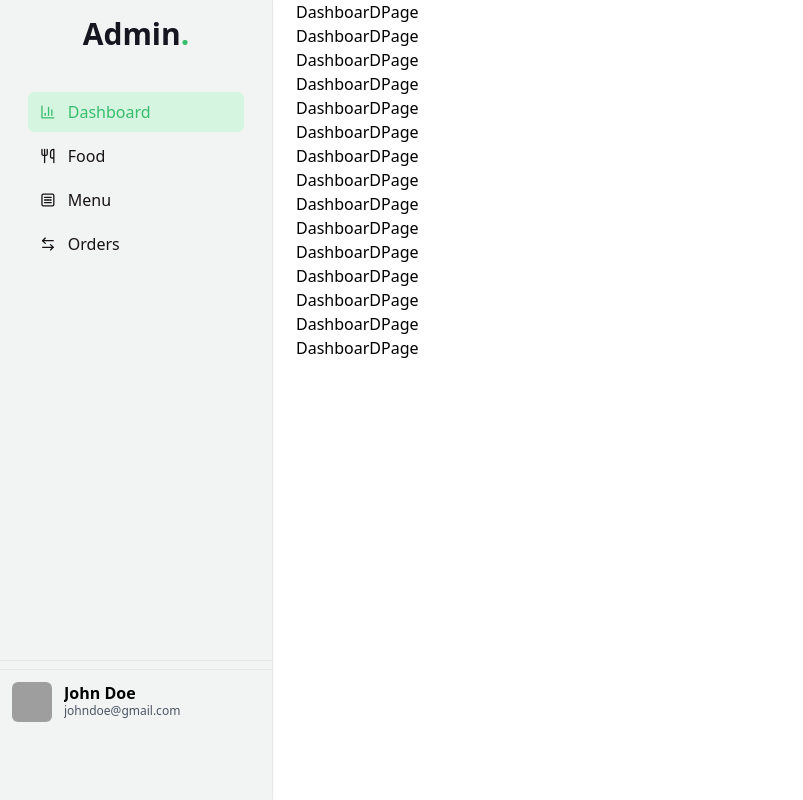
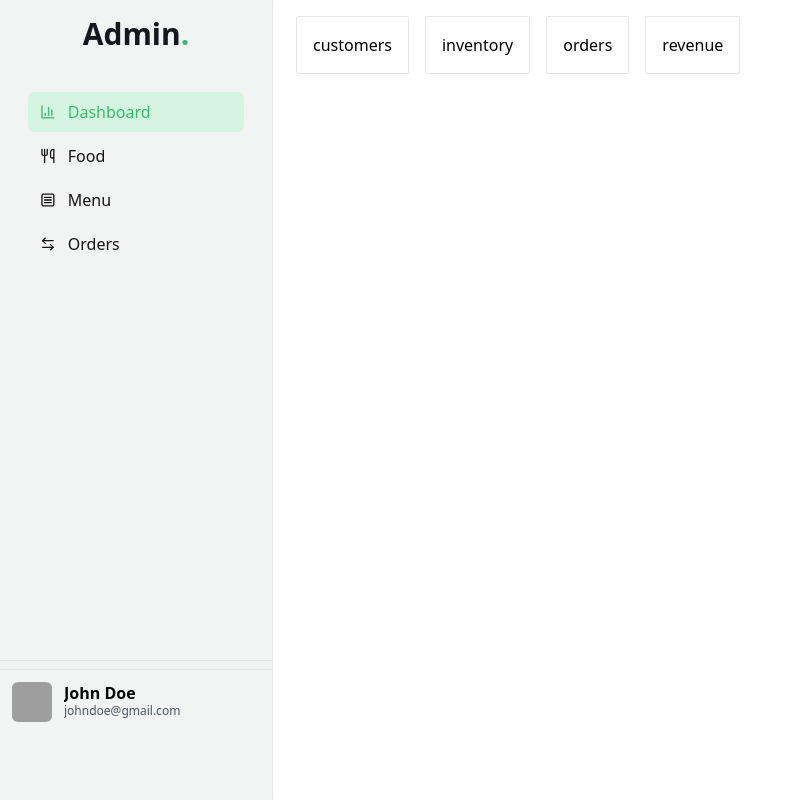
Before and after one commit to jerinwilson7/Canteen-Admin-Panel, a React (Create React App) app: page /dash in a window 1280 px wide. Shown: the whole page, without its empty margins (0-803 px from the left). Built offline with nearby package versions, Linux system fonts and the light colour scheme; grey boxes are pictures that could not be loaded.

Commit message:
created dashboard component

```diff
--- /dev/null
+++ b/src/Components/Dashboard/Dashboard.jsx
@@ -0,0 +1,16 @@
+import React from 'react'
+
+function Dashboard() {
+    return (
+        <div className='flex gap-4 w-full'>
+
+            <div className='bg-white rounded-sm border border-gray-200 p-4 flex-1 flex items-center'>customers</div>
+            <div className='bg-white rounded-sm border border-gray-200 p-4 flex-1 flex items-center'>inventory</div>
+            <div className='bg-white rounded-sm border border-gray-200 p-4 flex-1 flex items-center'>orders</div>
+            <div className='bg-white rounded-sm border border-gray-200 p-4 flex-1 flex items-center'>revenue</div>
+
+        </div>
+    )
+}
+
+export default Dashboard
--- a/src/Components/index.js
+++ b/src/Components/index.js
@@ -6,5 +6,6 @@ import AddFood from "./Food/AddFood";
 import EditFood from "./Food/EditFood";
 import AllFood from "./Food/AllFood";
 import OrderTable from "./Orders/OrderTable";
+import Dashboard from "./Dashboard/Dashboard";
 
-export { Login, SideBar ,Item, SideComponent,AddFood ,AllFood,EditFood ,OrderTable};
+export { Login, SideBar ,Item, SideComponent,AddFood ,AllFood,EditFood ,OrderTable,Dashboard};
--- a/src/Pages/DashboardPage.jsx
+++ b/src/Pages/DashboardPage.jsx
@@ -1,23 +1,10 @@
 import React from "react";
+import { Dashboard } from "../Components";
 
 function DashboardPage() {
   return (
-    <div className="">
-      <h1>DashboarDPage</h1>
-      <h1>DashboarDPage</h1>
-      <h1>DashboarDPage</h1>
-      <h1>DashboarDPage</h1>
-      <h1>DashboarDPage</h1>
-      <h1>DashboarDPage</h1>
-      <h1>DashboarDPage</h1>
-      <h1>DashboarDPage</h1>
-      <h1>DashboarDPage</h1>
-      <h1>DashboarDPage</h1>
-      <h1>DashboarDPage</h1>
-      <h1>DashboarDPage</h1>
-      <h1>DashboarDPage</h1>
-      <h1>DashboarDPage</h1>
-      <h1>DashboarDPage</h1>
+    <div className="flex flex-col gap-4 mt-4">
+      <Dashboard />
     </div>
   );
 }
```
